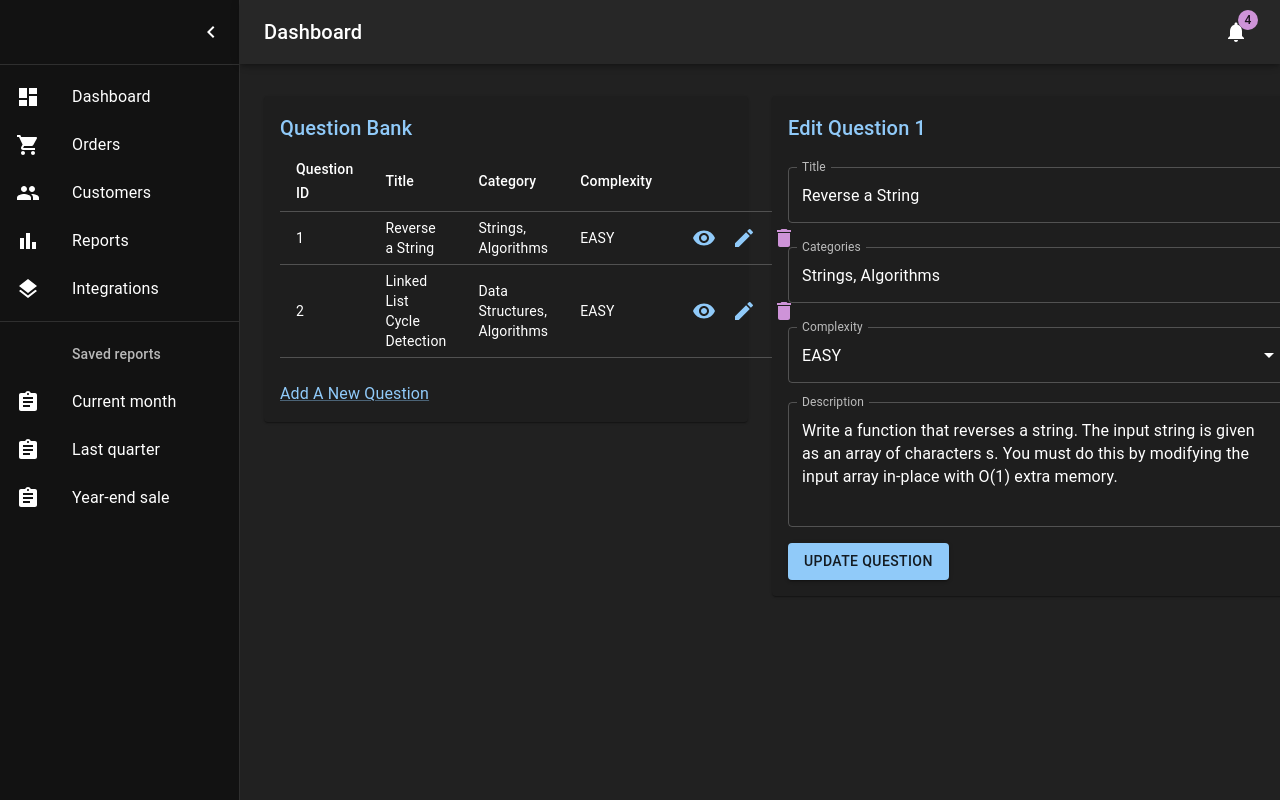
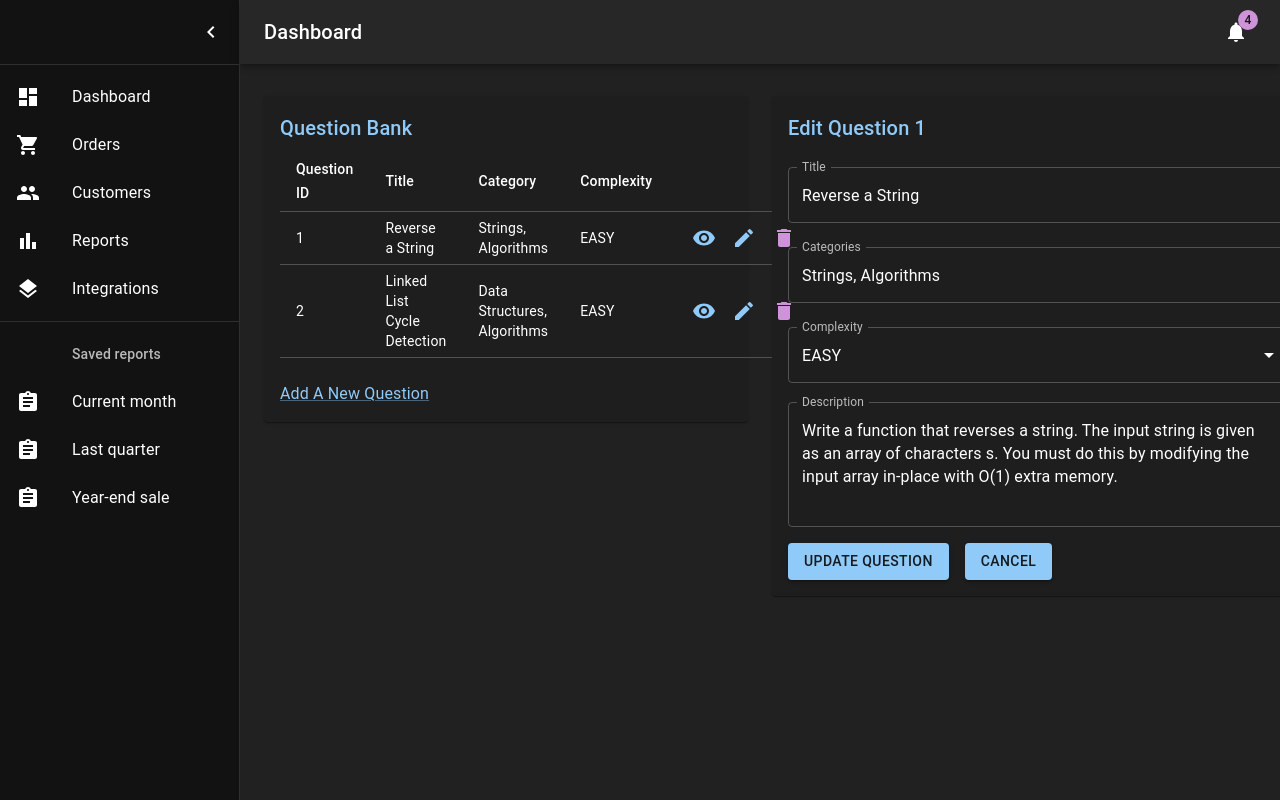
Before and after one commit to PeanutButters93/ay2324s1-course-assessment-g53, a React (Create React App) app in the folder frontend/: page / in a window 1280 px wide. Both pictures are taken after a click on the button 744 px from the left and 238 px from the top of the page. Built offline with nearby package versions, Linux system fonts and the light colour scheme; the HTML template or start-up script is replaced by a standard one.

Commit message:
Add cancel button to Edit.js

```diff
--- a/frontend/src/dashboard/EditQuestion.js
+++ b/frontend/src/dashboard/EditQuestion.js
@@ -7,6 +7,8 @@ import Select from '@mui/material/Select';
 import TextField from '@mui/material/TextField';
 import Title from './Title';
 import { useState, useEffect } from 'react';
+
+const cancelMessage = "Are you sure you want to cancel? All changes will be lost.";
 
 const EditQuestion = (props) => {
     const question = props.question;
@@ -30,6 +32,8 @@ const EditQuestion = (props) => {
 
     const [originalTitle, setOriginalTitle] = useState(question.title);
     const [originalDescription, setOriginalDescription] = useState(question.description);
+    const [originalCategories, setOriginalCategories] = useState(question.categories);
+    const [originalComplexity, setOriginalComplexity] = useState(question.complexity);
     // const [duplicateTitleMessage, setDuplicateTitleMessage] = useState('');
     // const [duplicateDescriptionMessage, setDuplicateDescriptionMessage] = useState('');
 
@@ -45,6 +49,8 @@ const EditQuestion = (props) => {
         setEmptyComplexityMessage("");
         setOriginalTitle(question.title);
         setOriginalDescription(question.description);
+        setOriginalCategories(question.categories);
+        setOriginalComplexity(question.complexity);
         // setDuplicateTitleMessage("");
         // setDuplicateDescriptionMessage("");
     }, [question]);
@@ -78,6 +84,13 @@ const EditQuestion = (props) => {
         setEditPage(false);
         setViewPage(true);
     };
+
+    const handleCancel = () => {
+        if (window.confirm(cancelMessage)) {
+            setEditPage(false);
+            setViewPage(true);
+        }
+    }
 
     return (
         <div>
@@ -139,9 +152,15 @@ const EditQuestion = (props) => {
             <Button
                 variant="contained"
                 color="primary"
-                sx={{ marginTop: 2 }}
+                sx={{ marginTop: 2 , marginRight:2 }}
                 onClick={handleUpdate}
             >Update Question</Button>
+            <Button
+                variant="contained"
+                color="primary"
+                sx={{ marginTop: 2 }}
+                onClick={handleCancel}
+            >Cancel</Button>
         </div>
     )
 };
```
